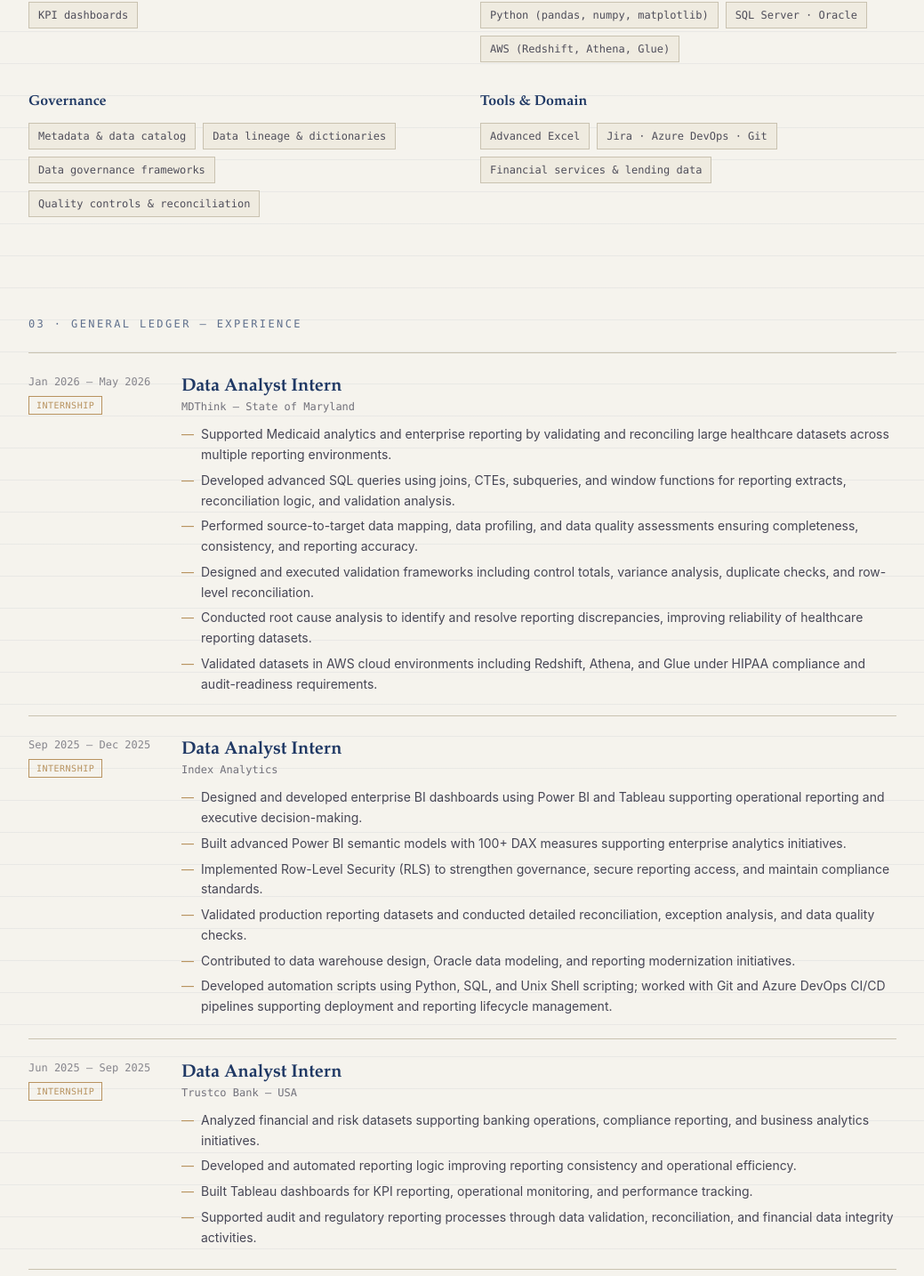
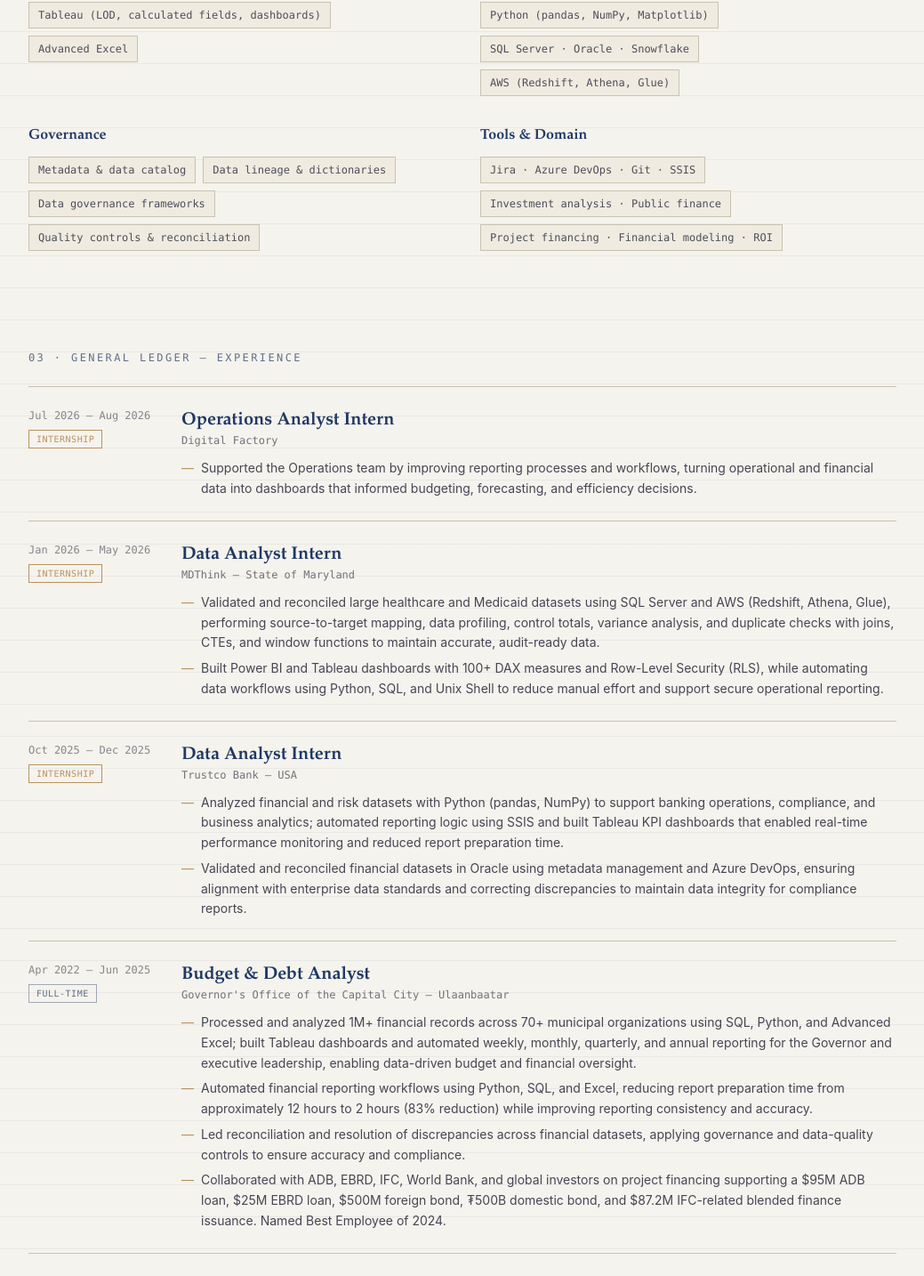
Before and after one commit to MUNKHNASANOTGONBOLD/Munkhnasan-portfolio, a Next.js app: page / in a window 1280 px wide. Shown: the part 1125-2559 px from the top of the page at 89% size, without its empty margins (120-1159 px from the left). Built offline with nearby package versions, Linux system fonts and the light colour scheme.

Commit message:
Update portfolio from latest resume

```diff
--- a/app/page.tsx
+++ b/app/page.tsx
@@ -25,91 +25,54 @@
 
 const LEDGER: LedgerEntry[] = [
   {
+    period: "Jul 2026 — Aug 2026",
+    role: "Operations Analyst Intern",
+    org: "Digital Factory",
+    type: "Internship",
+    lines: [
+      "Supported the Operations team by improving reporting processes and workflows, turning operational and financial data into dashboards that informed budgeting, forecasting, and efficiency decisions.",
+    ],
+  },
+  {
     period: "Jan 2026 — May 2026",
     role: "Data Analyst Intern",
     org: "MDThink — State of Maryland",
     type: "Internship",
     lines: [
-      "Supported Medicaid analytics and enterprise reporting by validating and reconciling large healthcare datasets across multiple reporting environments.",
-      "Developed advanced SQL queries using joins, CTEs, subqueries, and window functions for reporting extracts, reconciliation logic, and validation analysis.",
-      "Performed source-to-target data mapping, data profiling, and data quality assessments ensuring completeness, consistency, and reporting accuracy.",
-      "Designed and executed validation frameworks including control totals, variance analysis, duplicate checks, and row-level reconciliation.",
-      "Conducted root cause analysis to identify and resolve reporting discrepancies, improving reliability of healthcare reporting datasets.",
-      "Validated datasets in AWS cloud environments including Redshift, Athena, and Glue under HIPAA compliance and audit-readiness requirements.",
+      "Validated and reconciled large healthcare and Medicaid datasets using SQL Server and AWS (Redshift, Athena, Glue), performing source-to-target mapping, data profiling, control totals, variance analysis, and duplicate checks with joins, CTEs, and window functions to maintain accurate, audit-ready data.",
+      "Built Power BI and Tableau dashboards with 100+ DAX measures and Row-Level Security (RLS), while automating data workflows using Python, SQL, and Unix Shell to reduce manual effort and support secure operational reporting.",
     ],
   },
   {
-    period: "Sep 2025 — Dec 2025",
-    role: "Data Analyst Intern",
-    org: "Index Analytics",
-    type: "Internship",
-    lines: [
-      "Designed and developed enterprise BI dashboards using Power BI and Tableau supporting operational reporting and executive decision-making.",
-      "Built advanced Power BI semantic models with 100+ DAX measures supporting enterprise analytics initiatives.",
-      "Implemented Row-Level Security (RLS) to strengthen governance, secure reporting access, and maintain compliance standards.",
-      "Validated production reporting datasets and conducted detailed reconciliation, exception analysis, and data quality checks.",
-      "Contributed to data warehouse design, Oracle data modeling, and reporting modernization initiatives.",
-      "Developed automation scripts using Python, SQL, and Unix Shell scripting; worked with Git and Azure DevOps CI/CD pipelines supporting deployment and reporting lifecycle management.",
-    ],
-  },
-  {
-    period: "Jun 2025 — Sep 2025",
+    period: "Oct 2025 — Dec 2025",
     role: "Data Analyst Intern",
     org: "Trustco Bank — USA",
     type: "Internship",
     lines: [
-      "Analyzed financial and risk datasets supporting banking operations, compliance reporting, and business analytics initiatives.",
-      "Developed and automated reporting logic improving reporting consistency and operational efficiency.",
-      "Built Tableau dashboards for KPI reporting, operational monitoring, and performance tracking.",
-      "Supported audit and regulatory reporting processes through data validation, reconciliation, and financial data integrity activities.",
+      "Analyzed financial and risk datasets with Python (pandas, NumPy) to support banking operations, compliance, and business analytics; automated reporting logic using SSIS and built Tableau KPI dashboards that enabled real-time performance monitoring and reduced report preparation time.",
+      "Validated and reconciled financial datasets in Oracle using metadata management and Azure DevOps, ensuring alignment with enterprise data standards and correcting discrepancies to maintain data integrity for compliance reports.",
     ],
   },
   {
-    period: "Feb 2024 — Jun 2025",
-    role: "Debt Analyst",
+    period: "Apr 2022 — Jun 2025",
+    role: "Budget & Debt Analyst",
     org: "Governor's Office of the Capital City — Ulaanbaatar",
     type: "Full-time",
     lines: [
-      "Analyzed the Capital City's debt portfolio, financing structure, borrowing capacity, repayment obligations, and fiscal impact to support long-term financial planning and investment decisions.",
-      "Prepared financial models, debt repayment schedules, cash flow projections, funding scenarios, and analytical reports for large-scale public investment and infrastructure projects.",
-      "Conducted debt sustainability analysis, financial risk assessment, compliance review, and repayment capacity analysis for domestic and international borrowing initiatives.",
-      "Collaborated with ADB, EBRD, IFC, World Bank, global investors, and domestic financial institutions to support project financing, funding negotiations, and strategic infrastructure development.",
-      "Contributed to financing initiatives including a $95M ADB loan, $25M EBRD loan, $500M foreign bond issuance, ₮500B domestic bond issuance, and $87.2M IFC-related bond issuance.",
+      "Processed and analyzed 1M+ financial records across 70+ municipal organizations using SQL, Python, and Advanced Excel; built Tableau dashboards and automated weekly, monthly, quarterly, and annual reporting for the Governor and executive leadership, enabling data-driven budget and financial oversight.",
+      "Automated financial reporting workflows using Python, SQL, and Excel, reducing report preparation time from approximately 12 hours to 2 hours (83% reduction) while improving reporting consistency and accuracy.",
+      "Led reconciliation and resolution of discrepancies across financial datasets, applying governance and data-quality controls to ensure accuracy and compliance.",
+      "Collaborated with ADB, EBRD, IFC, World Bank, and global investors on project financing supporting a $95M ADB loan, $25M EBRD loan, $500M foreign bond, ₮500B domestic bond, and $87.2M IFC-related blended finance issuance. Named Best Employee of 2024.",
     ],
   },
   {
     period: "Jan 2021 — Jun 2025",
-    role: "Financial Analyst",
-    org: "Time Power Rich — Mongolia",
+    role: "Financial Analyst (On-Contract)",
+    org: "Time Power Rich LLC — Mongolia",
     type: "Contract",
     lines: [
-      "Analyzed financial, business, and market data to support investment proposals, project planning, and funding decisions for small and medium-sized enterprises.",
-      "Prepared 300+ business and funding proposals, helping client companies secure over ₮50 billion in approved financing.",
-      "Conducted financial feasibility studies, ROI analysis, revenue forecasting, cost analysis, and profitability assessments.",
-      "Built financial models, cash flow projections, repayment schedules, and investment analysis reports to evaluate project sustainability.",
-      "Identified financial risks, funding gaps, and cost drivers to support better investment and lending decisions.",
-    ],
-  },
-  {
-    period: "Apr 2022 — Feb 2024",
-    role: "Budget Analyst",
-    org: "Governor's Office of the Capital City — Ulaanbaatar",
-    type: "Full-time",
-    lines: [
-      "Managed city budget planning, expenditure analysis, and fiscal reporting activities; developed annual and mid-term financial plans supporting government budgeting initiatives.",
-      "Presented budget proposals and expenditure analysis reports to government stakeholders and leadership teams, supporting approval of annual and mid-term city budgets (2022–2024).",
-      "Ensured adherence to fiscal compliance standards and reporting requirements.",
-    ],
-  },
-  {
-    period: "Apr 2021 — Apr 2022",
-    role: "Financial Analyst",
-    org: "NAMO LLC — Mongolia",
-    type: "Full-time",
-    lines: [
-      "Managed budgeting, forecasting, investment analysis, and cost control reporting.",
-      "Developed business plans, investment proposals, and operational financial reports.",
-      "Conducted ROI analysis and financial risk assessments supporting business operations.",
+      "Evaluated 300+ business and funding proposals using financial models built in Excel and Python (pandas), performing ROI analysis and risk assessments to enable more informed lending and investment decisions.",
+      "Helped client SMEs secure over $15M in approved financing and guided junior analysts on modeling and validation best practices.",
     ],
   },
 ];
@@ -174,11 +137,11 @@
 const SKILLS = [
   {
     group: "BI & Visualization",
-    items: ["Power BI (DAX, RLS)", "Tableau (LOD, calculated fields)", "KPI dashboards"],
+    items: ["Power BI (DAX, RLS, semantic models)", "Tableau (LOD, calculated fields, dashboards)", "Advanced Excel"],
   },
   {
     group: "Data & Code",
-    items: ["SQL (joins, CTEs, window functions)", "Python (pandas, numpy, matplotlib)", "SQL Server · Oracle", "AWS (Redshift, Athena, Glue)"],
+    items: ["SQL (joins, CTEs, window functions)", "Python (pandas, NumPy, Matplotlib)", "SQL Server · Oracle · Snowflake", "AWS (Redshift, Athena, Glue)"],
   },
   {
     group: "Governance",
@@ -186,7 +149,7 @@
   },
   {
     group: "Tools & Domain",
-    items: ["Advanced Excel", "Jira · Azure DevOps · Git", "Financial services & lending data"],
+    items: ["Jira · Azure DevOps · Git · SSIS", "Investment analysis · Public finance", "Project financing · Financial modeling · ROI"],
   },
 ];
 
@@ -216,7 +179,7 @@
       <header className="border-b-2 border-navy">
         <div className="mx-auto max-w-5xl px-6 py-6 flex flex-wrap items-baseline justify-between gap-2">
           <div className="font-mono text-xs tracking-widest text-navy uppercase">
-            Statement No. 2026-08 · Arlington / DC
+            Statement No. 2026-09 · Arlington / DC
           </div>
           <nav className="flex flex-wrap gap-x-5 gap-y-1 font-mono text-xs">
             {NAV.map((n) => (
@@ -279,9 +242,10 @@
             </div>
             <p className="max-w-2xl text-lg text-ink/80 leading-relaxed">
               Data Analyst with 5+ years across institutional finance, private business, and
-              government organization — building Power BI, Tableau dashboards for finance and
-              portfolio reporting, applying AI-enabled data quality workflows, and turning complex
-              datasets into decision-ready insight. Completing an M.S. in Data Analytics, GPA 3.92.
+              government — building Power BI and Tableau dashboards, writing SQL and Python for
+              data profiling, validation, and reporting, and applying data governance and metadata
+              standards to keep reporting accurate and audit-ready. Completing an M.S. in Data
+              Analytics, GPA 3.92.
             </p>
           </div>
           <div className="w-32 h-32 sm:w-40 sm:h-40 border-2 border-navy shrink-0 relative overflow-hidden bg-paper2">
```
Also changed, not shown: 1 other file (tests, documents, lock files or other folders).
